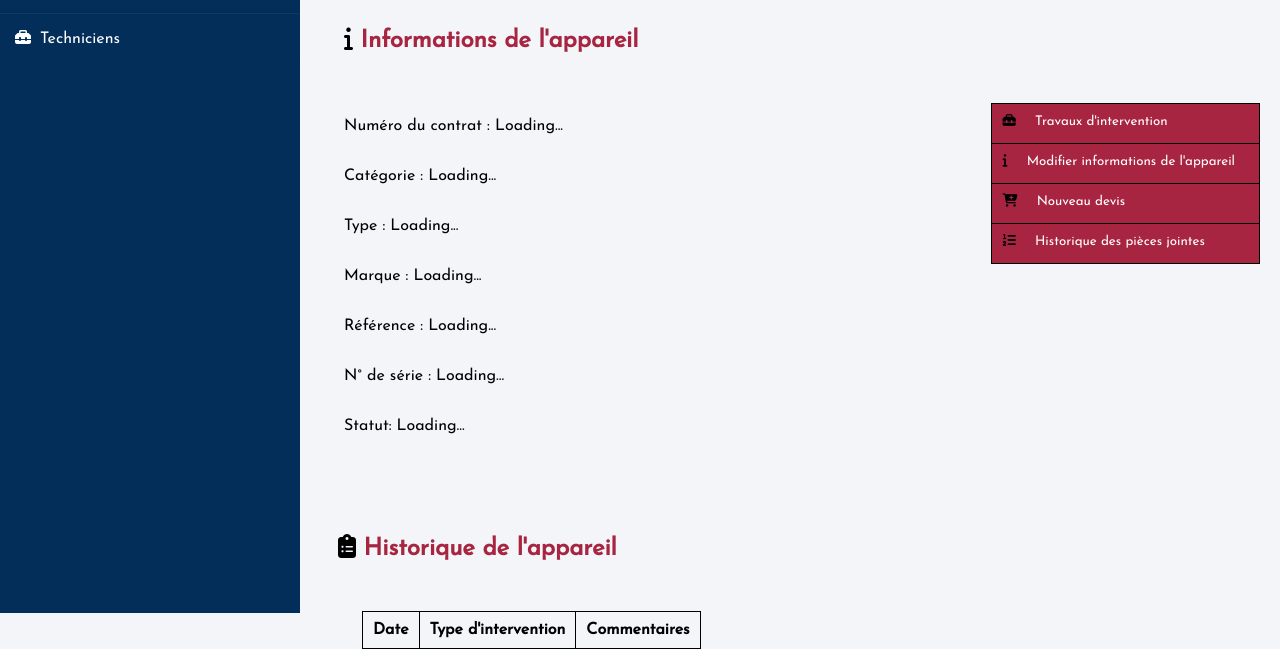
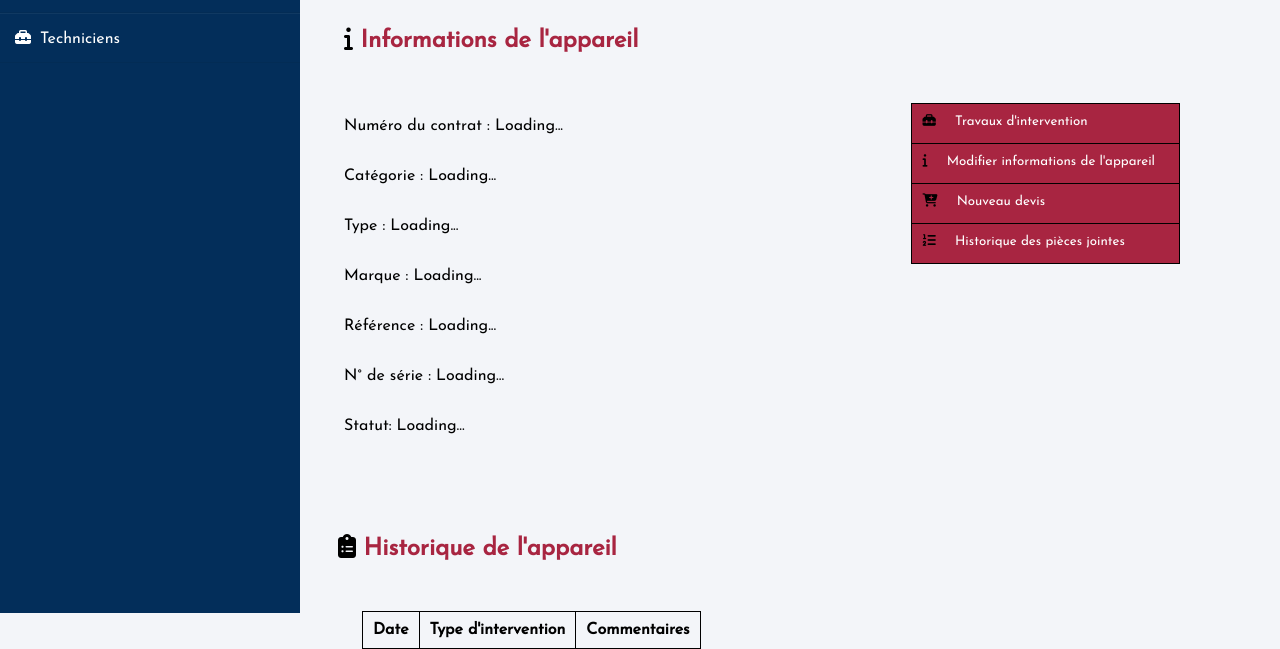
Before and after one commit to Smart-Contract-Appareil/Appareil, a website: page Interface Fournisseurs/infoContrat.html in a window 1280 px wide. Shown: the part 187-836 px from the top of the page. Drawn offline with Linux system fonts and the light colour scheme; a script that the page names is missing.

Commit message:
Update style_infoContrat.css

```diff
--- a/Interface Fournisseurs/style_infoContrat.css
+++ b/Interface Fournisseurs/style_infoContrat.css
@@ -129,7 +129,7 @@ td, th /* Mettre une bordure sur les td ET les th */
 
   position: absolute;
   top: 290px;
-  right: 20px;
+  right: 100px;
 
 }
 .btn-group button {
```
